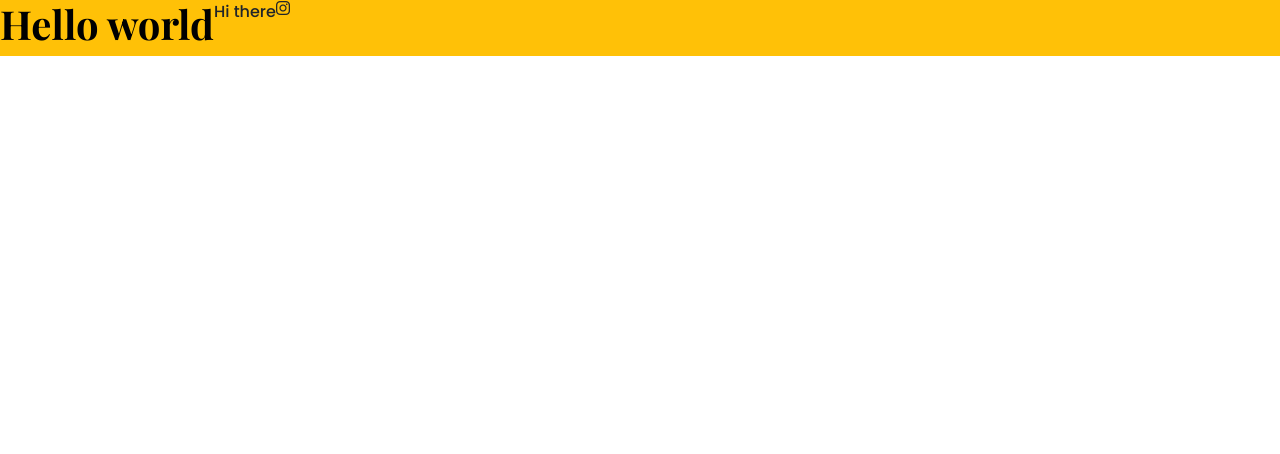
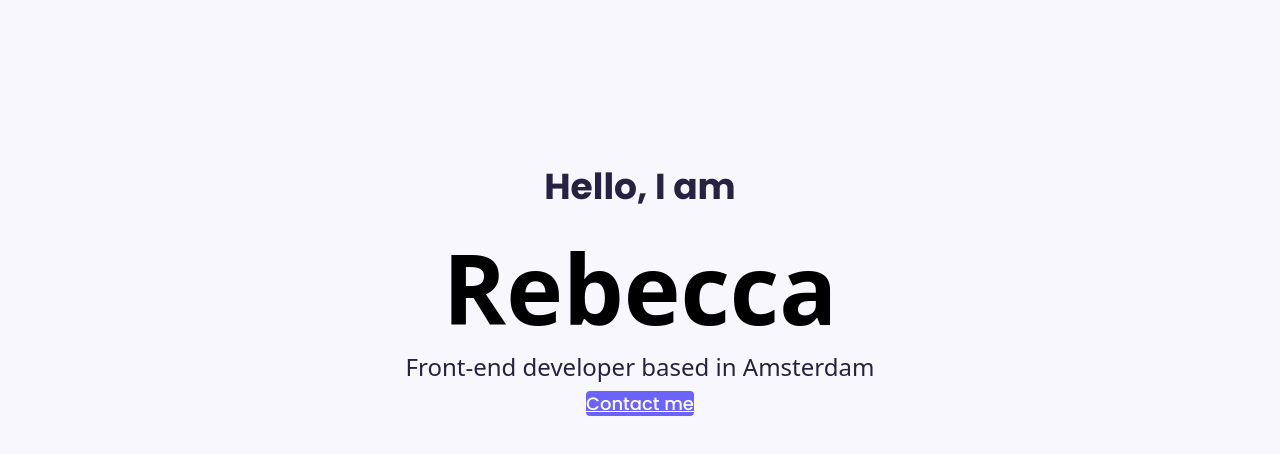
Before and after one commit to RebeccaNiem/Portfolio-Project, a plain HTML site: page index.html in a window 1280 px wide. Drawn offline with nearby package versions, Linux system fonts and the light colour scheme.

Commit message:
translated design into code

```diff
--- a/index.html
+++ b/index.html
@@ -3,6 +3,7 @@
   <head>
     <meta charset="UTF-8" />
     <meta http-equiv="X-UA-Compatible" content="IE=edge" />
+
     <link
       href="https://cdn.jsdelivr.net/npm/bootstrap@5.0.0-beta2/dist/css/bootstrap.min.css"
       rel="stylesheet"
@@ -10,10 +11,11 @@
       crossorigin="anonymous"
     />
     <script
-      src="https://cdn.jsdelivr.net/npm/bootstrap@5.0.0-beta2/dist/js/bootstrap.bundle.min.js"
-      integrity="sha384-b5kHyXgcpbZJO/tY9Ul7kGkf1S0CWuKcCD38l8YkeH8z8QjE0GmW1gYU5S9FOnJ0"
+      src="https://cdn.jsdelivr.net/npm/bootstrap@5.3.3/dist/js/bootstrap.bundle.min.js"
+      integrity="sha384-YvpcrYf0tY3lHB60NNkmXc5s9fDVZLESaAA55NDzOxhy9GkcIdslK1eN7N6jIeHz"
       crossorigin="anonymous"
     ></script>
+
     <script
       src="https://kit.fontawesome.com/ddc3ee268a.js"
       crossorigin="anonymous"
@@ -28,10 +30,11 @@
     <title>Document</title>
   </head>
   <body>
-    <div class="d-flex bg-warning">
-      <h1>Hello world</h1>
-      <p>Hi there</p>
-      <i class="fab fa-instagram"></i>
+    <div class="HighlightedBackground">
+      <p>Hello, I am</p>
+      <h1>Rebecca</h1>
+      <h2>Front-end developer based in Amsterdam</h2>
+      <a href="#" class="FirstButton">Contact me</a>
     </div>
   </body>
 </html>
--- a/styles/portfolio.css
+++ b/styles/portfolio.css
@@ -1,3 +1,10 @@
+:root {
+  --branding-color: #6c63ff;
+  --heading-font-family: "Playfair Display", serif;
+  --default-family: "poppins", sans-serif;
+  --highlighted-color:#f9f7fe;
+}
+
 h1 {
   color: black;
   font-family: "Playfair Display", serif;
@@ -8,3 +15,50 @@ p {
   font-family: "Poppins", sans-serif;
   font-weight: normal;
 }
+
+.HighlightedBackground {
+  background-color:var(--highlighted-color);
+  text-align: center;
+  padding: 160px;
+}
+
+.HighlightedBackground p {
+  font-size: 36px;
+  font-family: var(--default-family);
+  line-height: 54px;
+  font-weight: 700;
+  color: #272142;
+}
+
+.HighlightedBackground h1 {
+  font-size: 96px;
+  font-family: var(--heading-font-family)
+  line-height: 128px;
+  font-weight: 700;
+}
+
+.HighlightedBackground h2 {
+  font-size: 24px;
+  font-family: var(--default-family)
+  line-height: 36px;
+  font-weight: 400;
+  color: #272142;
+}
+
+.FirstButton {
+  border-radius: 4px;
+  padding: 18px, 30px, 18px, 30px;
+  color: white;
+  background: var(--branding-color);
+  gap: 10px;
+  height: 63px;
+  width: 200px;
+  top: 566px;
+  left: 618px;
+
+  font-family: "poppins", sans-serif;
+  height: 27px;
+  width: 108px;
+  weight: 500;
+  font-size: 18px;
+}
```
